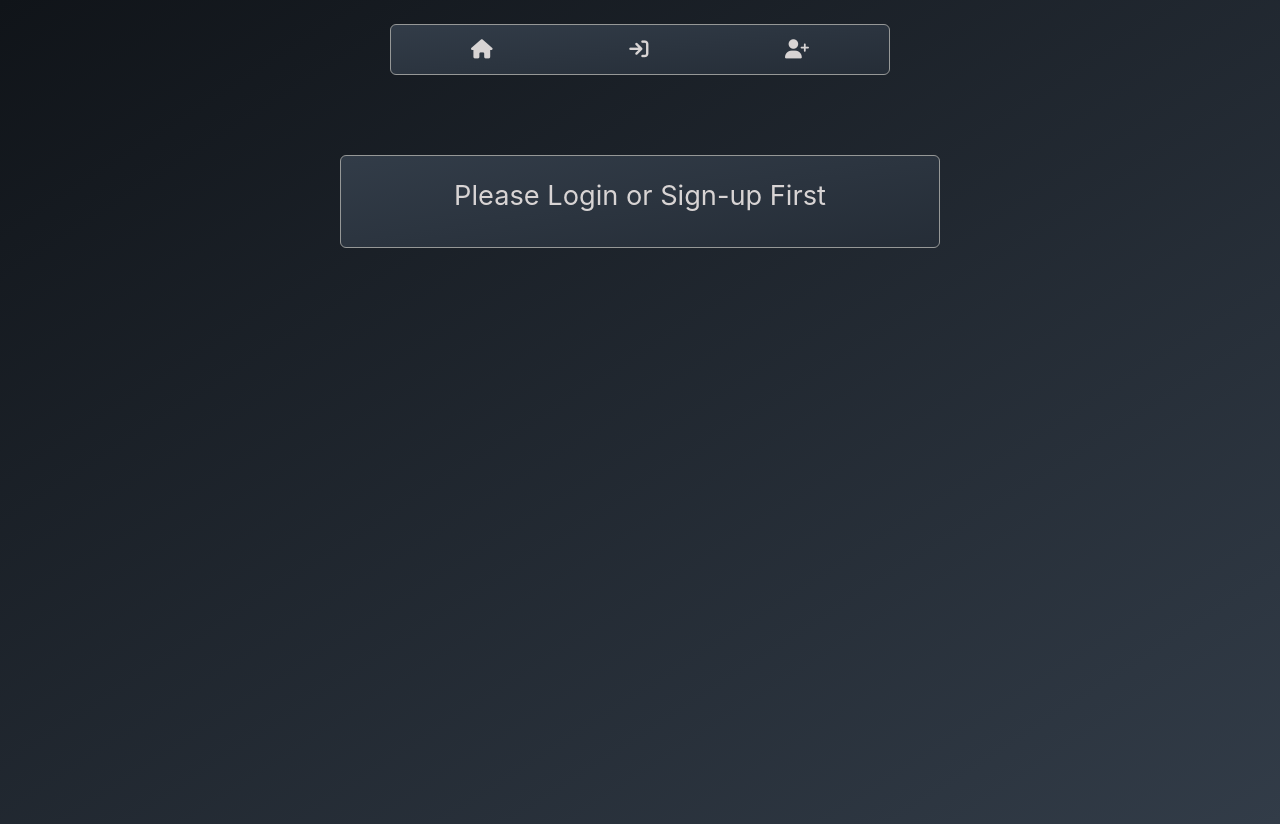
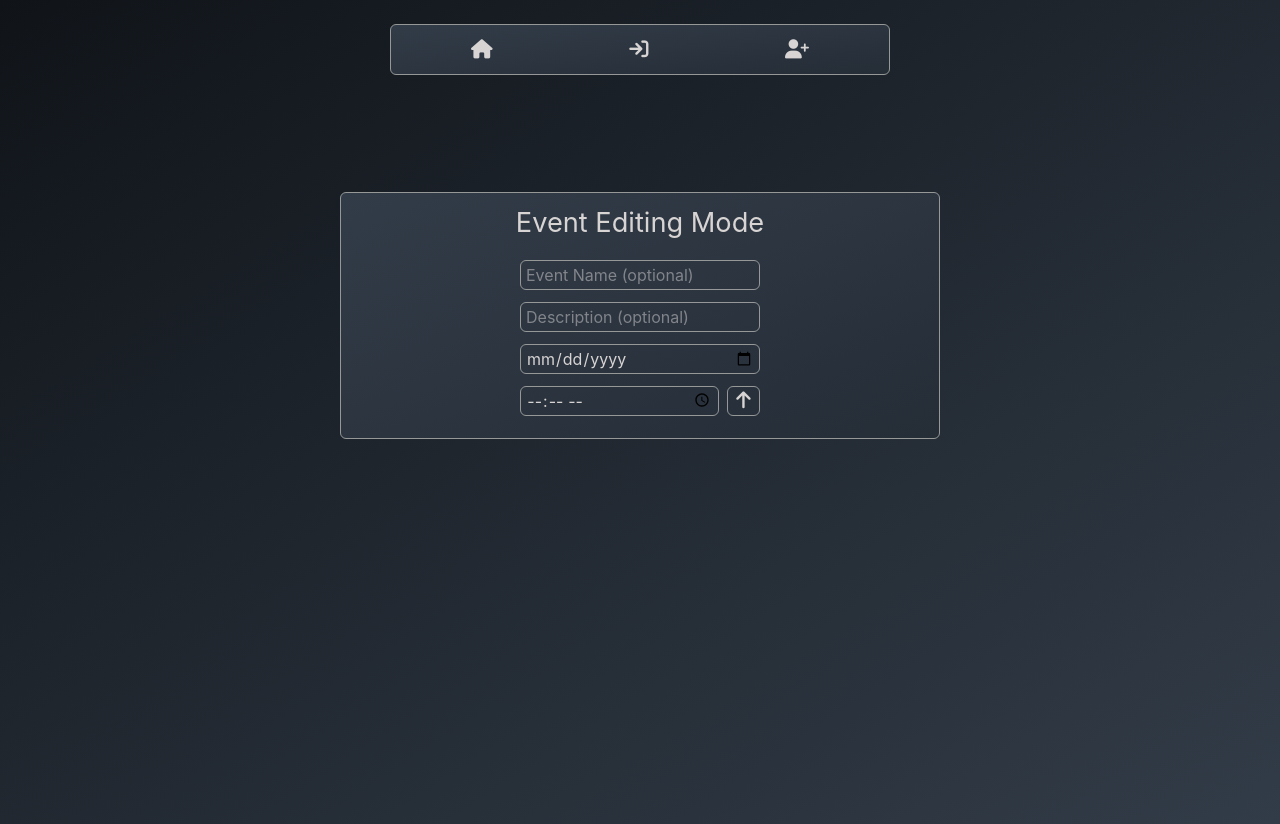
Before and after one commit to RaxPlay/Event-Planner-App, a React (Vite) app in the folder Event-Planner-Client/: page /edit-event/1 in a window 1280 px wide. Before the commit this address led to /home. Built offline with nearby package versions, Linux system fonts and the light colour scheme; no server answers.

Commit message:
Major update 2
Now users can edit their events.
Added more colors and styles.
Added more (necessary) routes.

Will try to solve any visual bugs later.

```diff
--- a/Event-Planner-Client/src/App.jsx
+++ b/Event-Planner-Client/src/App.jsx
@@ -12,6 +12,7 @@ import { Signup } from "./pages/signup";
 import { NavBar } from "./components/nav-bar";
 import { Home } from "./pages/home";
 import { Events } from "./pages/events";
+import { EditEvent } from "./pages/edit-event";
 
 axios.defaults.withCredentials = true;
 
@@ -47,6 +48,7 @@ export const App = () => {
         <Route path="/login" element={<Login setUser={setUser}/>}/>
         <Route path="/sign-up" element={<Signup setUser={setUser}/>}/>
         <Route path="/saved-events" element={<Events user={user}/>}></Route>
+        <Route path="/edit-event/:eventId" element={<EditEvent/>}></Route>
         <Route path="/*" element={<Navigate to="/home"/>}/>
       </Routes>
     </Router>
--- /dev/null
+++ b/Event-Planner-Client/src/pages/edit-event.jsx
@@ -0,0 +1,111 @@
+import React from "react";
+import axios from "axios";
+import { useState, useEffect } from "react";
+import { useParams, useNavigate } from "react-router-dom";
+
+export const EditEvent = () => {
+  const navigate = useNavigate();
+  const { eventId } = useParams();
+  const [oldEventInfo, setOldEventInfo] = useState({});
+  const [editEventForm, setEditEventForm] = useState({
+    event_name: ``,
+    description: ``,
+    event_date: ``,
+    event_time: ``,
+  });
+
+  const editEvent = async (e) => {
+    e.preventDefault();
+    try {
+      const res = await axios.put(
+        `/event/edit-event/${eventId}`,
+        editEventForm,
+      );
+
+      navigate("/saved-events")
+    } catch (error) {
+      console.error(error);
+    }
+  };
+
+  useEffect(() => {
+    const getEvent = async () => {
+      try {
+        const res = await axios.get(`/event/get-event/${eventId}`);
+
+        setEditEventForm(res.data);
+      } catch (error) {
+        console.error(error);
+      }
+    };
+
+    getEvent();
+  }, []);
+
+  return (
+    <div id="modal">
+      <div id="modal-content" className="text-center">
+        <h2>Event Editing Mode</h2>
+        <form onSubmit={() => editEvent(eventId)} className="mt-4 mb-3">
+          <input
+            type="text"
+            placeholder="Event Name (optional)"
+            value={editEventForm.event_name}
+            onChange={(e) => {
+              setEditEventForm({
+                ...editEventForm,
+                event_name: e.target.value,
+              });
+            }}
+          />
+
+          <div className="mt-3">
+            <input
+              type="text"
+              placeholder="Description (optional)"
+              value={editEventForm.description}
+              onChange={(e) => {
+                setEditEventForm({
+                  ...editEventForm,
+                  description: e.target.value,
+                });
+              }}
+            />
+          </div>
+
+          <div className="mt-3">
+            <input
+              type="date"
+              value={editEventForm.event_date}
+              onChange={(e) => {
+                setEditEventForm({
+                  ...editEventForm,
+                  event_date: e.target.value,
+                });
+              }}
+            />
+          </div>
+
+          <div className="flex justify-center gap-2 mt-3">
+            <input
+              type="time"
+              placeholder="1:30 AM"
+              value={editEventForm.event_time}
+              onChange={(e) => {
+                setEditEventForm({
+                  ...editEventForm,
+                  event_time: e.target.value,
+                });
+              }}
+              className="time-input"
+            />
+
+            <button id="form-button" onClick={editEvent}>
+              <i className="fa-solid fa-arrow-up"></i>
+            </button>
+          </div>
+        </form>
+      </div>
+    </div>
+  );
+};
--- a/Event-Planner-Client/src/pages/events.jsx
+++ b/Event-Planner-Client/src/pages/events.jsx
@@ -1,9 +1,10 @@
 import axios from "axios";
 import React, { useEffect, useState } from "react";
-import { useParams } from "react-router-dom";
+import { useNavigate, useParams } from "react-router-dom";
 
 export const Events = ({ user }) => {
   const [eventDisplay, setEventDisplay] = useState([]);
+  const navigate = useNavigate();
 
   useEffect(() => {
     const getUserEvents = async () => {
@@ -39,16 +40,25 @@ export const Events = ({ user }) => {
             <p className="mt-1">
               {event.event_date.substr(0, 10)}, {event.event_time.substr(0, 5)}
             </p>
-            <div id="event-buttons-container" className="mt-5">
+            <div className="flex justify-center">
+              <div className="mt-5 flex justify-between w-30">
                 <button
                   onClick={() => deleteEvent(event.event_id)}
                   className="delete-button"
                 >
                   <i className="fa-solid fa-trash"></i>
                 </button>
+
+                <button className="edit-button" onClick={()=>{navigate(`/edit-event/${event.event_id}`)}}>
+                  <i className="fa-regular fa-pen-to-square"></i>
+                </button>
+              </div>
+
             </div>
           </div>
         ))}
+
+
       </div>
     </div>
   );
--- a/Event-Planner-Client/src/styles/index.css
+++ b/Event-Planner-Client/src/styles/index.css
@@ -5,6 +5,8 @@
   --event-bg-color: linear-gradient(to bottom right, #323c48, #252d37);
   --bad-button-color: #984140;
   --bad-button-hover-color: #ad4d4c;
+  --good-button-color: #347064;
+  --good-button-hover-color: #458679;
   --container-bg-color: linear-gradient(to bottom right, #323c48, #252d37);
   --border-color: #969897;
   --text-color: #d8d4d4;
@@ -28,6 +30,7 @@ input{
   border: 1px solid var(--border-color);
   border-radius: 6px;
   width: 240px;
+  min-width: 100px;
   padding: 2px 5px;
 }
 
@@ -55,6 +58,27 @@ i{
   grid-template-columns: 50% 50%;
   gap: 50px;
   padding: 20px ;
+}
+
+#modal{
+  position: fixed;
+  z-index: 1;
+  left: 0;
+  top: 0;
+  width: 100%;
+  height: 100%;
+  overflow: auto;
+}
+
+#modal-content{
+  background:var(--container-bg-color);
+  border: 1px solid var(--border-color);
+  border-radius: 6px;
+  margin: 15% auto;
+  padding: 10px 14px;
+  width: 600px;
+  min-width: 250px;
+  height: fit-content;
 }
 
 #event{
@@ -94,12 +118,21 @@ i{
   width: 199px;
 }
 
-.delete-button{
+.edit-button{
+  color: var(--good-button-color);
+  transition: 0.3s;
+}
+
+.edit-button:hover{
+  color: var(--good-button-hover-color);
+}
+
+.delete-button, .close-modal-button{
   color: var(--bad-button-color);
   transition: 0.3s;
 }
 
-.delete-button:hover{
+.delete-button:hover, .close-modal-button:hover{
   color: var(--bad-button-hover-color);
 }
 
```
Also changed, not shown: 1 other file (tests, documents, lock files or other folders). Lines whose indentation alone changed are shown as unchanged.
